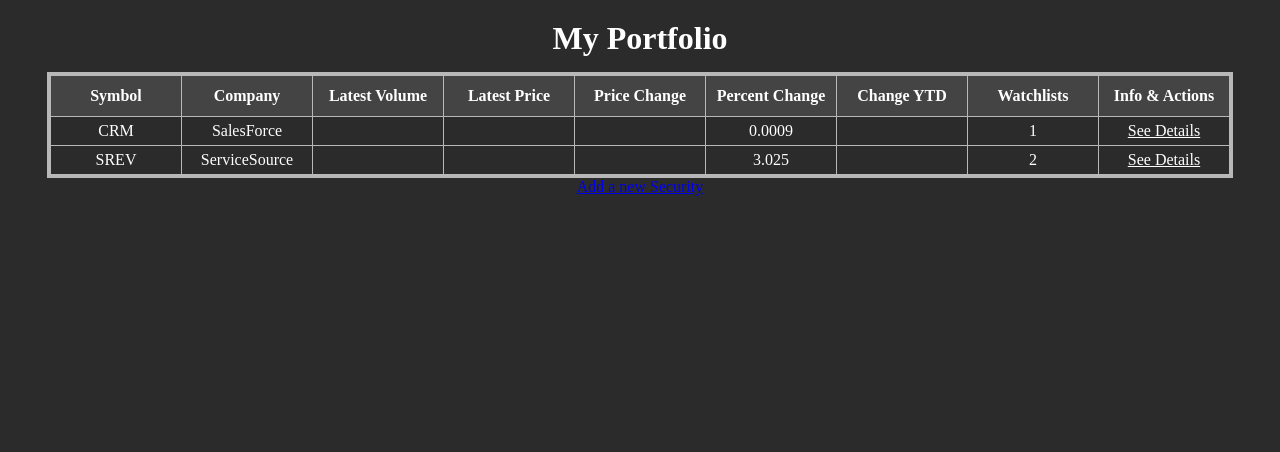
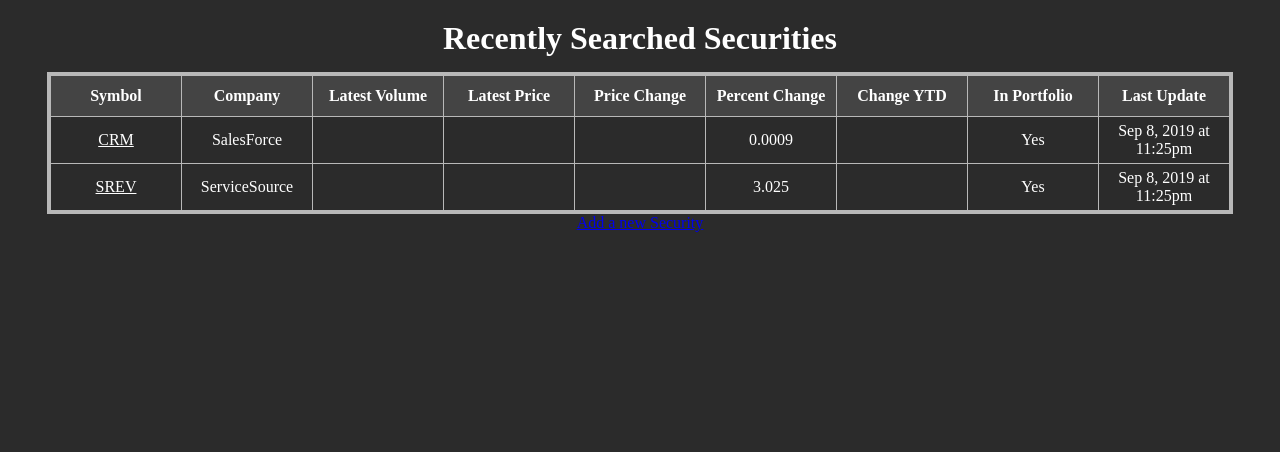
Before and after one commit to dhintz89/stock-stack, a Rails app: page /securities in a window 1280 px wide. Shown: the part 120-572 px from the top of the page. Run offline with Rails 7, Linux system fonts and the light colour scheme; a user stored in the database is signed in; data comes from the database, SQL or seed files in the repository.

Commit message:
watchlist summarizing functions and show page

```diff
--- a/app/controllers/securities_controller.rb
+++ b/app/controllers/securities_controller.rb
@@ -1,7 +1,7 @@
 class SecuritiesController < ApplicationController
 
     def index
-        @securities = Security.all
+        @securities = Security.all.limit(10)
     end
 
     def new
--- a/app/controllers/watchlists_controller.rb
+++ b/app/controllers/watchlists_controller.rb
@@ -17,7 +17,6 @@
 
     def create
         @watchlist = Watchlist.find_by(name: watchlist_params[:name], security_id: watchlist_params[:security_id], user_id: current_user.id)
-        binding.pry
         if @watchlist
             redirect_to security_path(@watchlist.security_id), alert: "Security already associated with Watchlist"
         else
@@ -33,7 +32,8 @@
     end
 
     def show
-        @watchlists = current_user.watchlists.select {|wl| wl.name == Watchlist.find(params[:id]).name}
+        # @watchlists = current_user.watchlists.select {|wl| wl.name == Watchlist.find(params[:id]).name}
+        @watchlist = Watchlist.find(params[:id])
     end
 
     def destroy
--- a/app/views/securities/index.html.erb
+++ b/app/views/securities/index.html.erb
@@ -1,4 +1,4 @@
-<h1>My Portfolio</h1>
+<h1>Recently Searched Securities</h1>
 
 <table id="sec-index-table">
     <tr>
@@ -9,20 +9,20 @@
         <th>Price Change</th>
         <th>Percent Change</th>
         <th>Change YTD</th>
-        <th>Watchlists</th>
-        <th>Info & Actions</th>
+        <th>In Portfolio</th>
+        <th>Last Update</th>
     <tr>
     <% @securities.each do |sec| %>
         <tr>
-            <td><%= sec.symbol %></td>
+            <td><%= link_to sec.symbol, security_path(sec), class:"table-link" %></td>
             <td><%= sec.companyName %></td>
             <td><%= sec.latestVolume %></td>
             <td><%= sec.latestPrice %></td>
             <td><%= sec.change %></td>
             <td><%= sec.changePercent %></td>
             <td><%= sec.ytdChange %></td>
-            <td><%= sec.watchlists.count %></td>
-            <td><%= link_to "See Details", security_path(sec), class:"table-link" %></td>
+            <td><%= sec.watchlists.count > 0 ? "Yes" : "No" %></td>
+            <td><%= sec.updated_at.strftime('%b %e, %Y at %l:%M%P') %></td>
         </tr>
     <% end %>
 </table>
--- a/app/views/watchlists/index.html.erb
+++ b/app/views/watchlists/index.html.erb
@@ -1,7 +1,7 @@
 <h1>Watchlists</h1>
 
 <ul><% @watchlists.each do |wl| %>
-    <li><%= wl.name %> - <%= wl.description %> - <%= wl.security.symbol %> - <%= wl.security.companyName %></li>
+    <li><%= wl.name %> - <%= wl.description %></li>
 <% end %></ul>
 
 <%= form_tag new_watchlist_path, method: "Get" do %>
```
Also changed, not shown: app/models/watchlist.rb (+31 -2 lines), app/views/watchlists/show.html.erb (+9 -5 lines).
